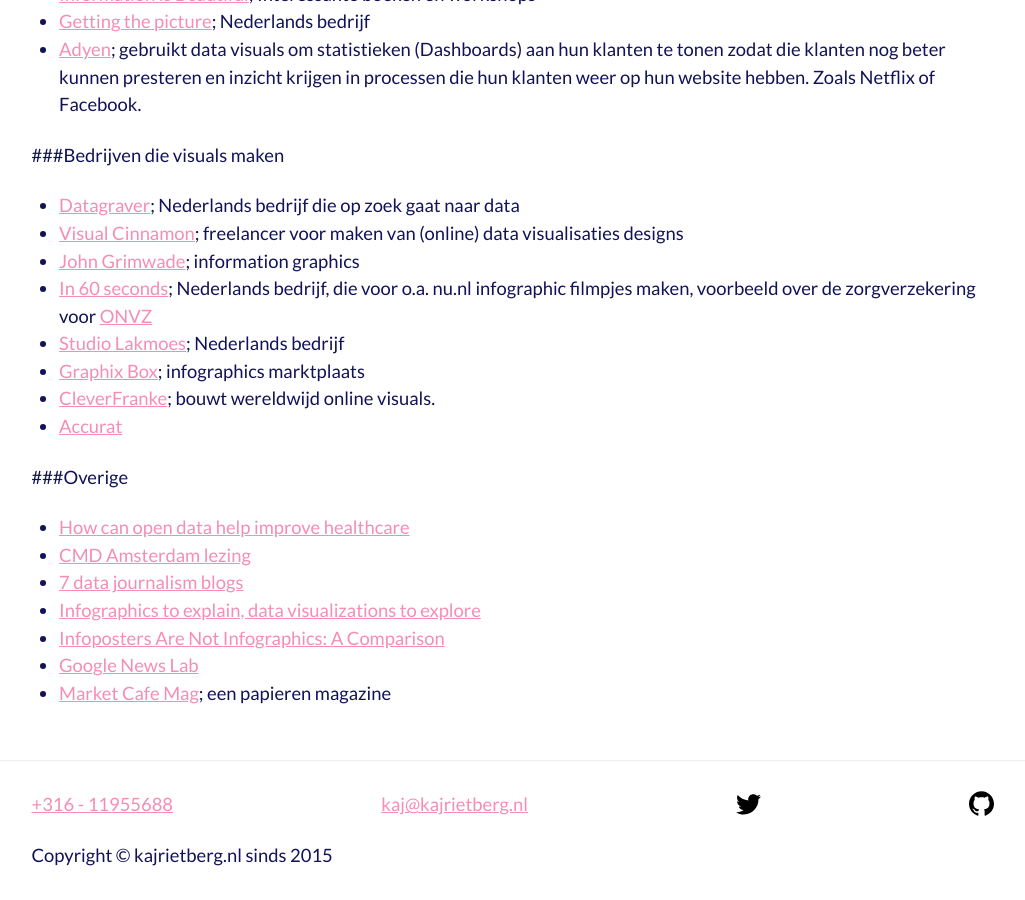
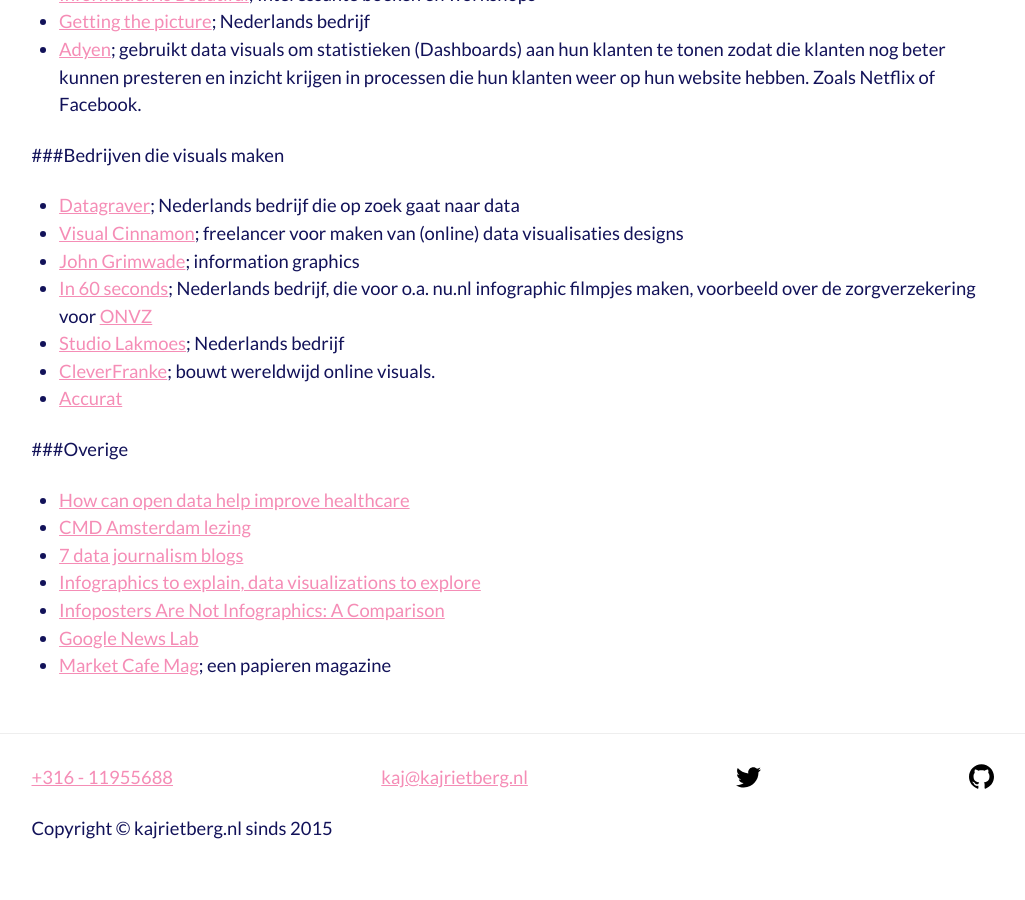
Before and after one commit to kajrietberg/kajrietberg.nl, a Jekyll site: the page built from _posts/2016-04-20-data-visualisatie.md, in a window 1280 px wide and 900 px high, scrolled down 5596 px. Shown: the whole window, without its empty margins (127-1152 px from the left). Built offline with Jekyll 4.4.1, drawn with Linux system fonts in a browser that asks for light colours; after the commit the page ends 6468 px from its top, so only the background shows below that.

Commit message:
Artikel data visualisatie aangepast.

```diff
--- a/_posts/2016-04-20-data-visualisatie.md
+++ b/_posts/2016-04-20-data-visualisatie.md
@@ -205,7 +205,6 @@
 * [John Grimwade](http://johngrimwade.com/); information graphics
 * [In 60 seconds](http://www.in60seconds.nl/); Nederlands bedrijf, die voor o.a. nu.nl infographic filmpjes maken, voorbeeld over de zorgverzekering voor [ONVZ](http://www.in60seconds.nl/case/onvz/)
 * [Studio Lakmoes](http://www.studiolakmoes.nl/infographics); Nederlands bedrijf
-* [Graphix Box](https://www.graphix-box.nl/nl); infographics marktplaats
 * [CleverFranke](https://www.cleverfranke.com/); bouwt wereldwijd online visuals.
 * [Accurat](http://www.accurat.it/)
 
```
